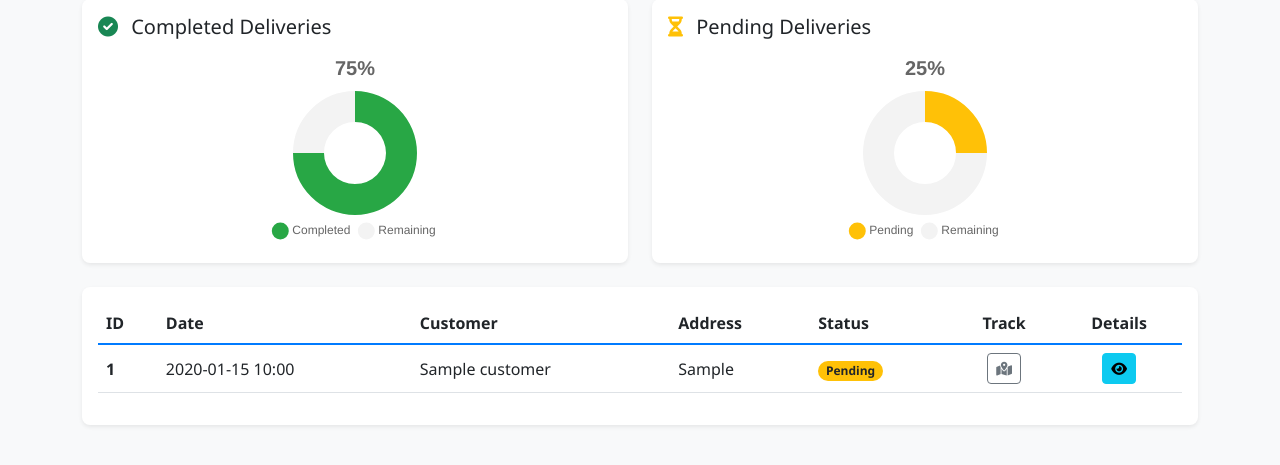
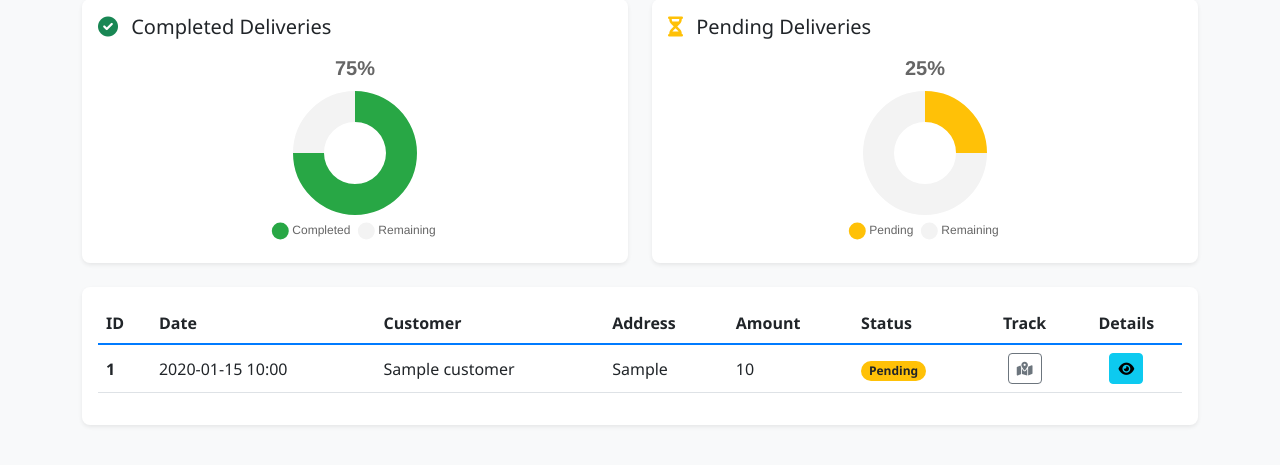
Before and after one commit to Godfred48/WaterTankRefill-App, a Django app: template templates/driver/delivery_delivery_list.html in a window 1280 px wide. Shown: the part 119-584 px from the top of the page. Run offline with Django 5.2, Linux system fonts and the light colour scheme; the template is opened without the code that fills it: most values are stand-ins (such as "Sample title", 1, 10 or a date in 2020).

Commit message:
added delivery list template update

```diff
--- a/templates/driver/delivery_delivery_list.html
+++ b/templates/driver/delivery_delivery_list.html
@@ -110,6 +110,7 @@ canvas {
                                 <th>Date</th>
                                 <th>Customer</th>
                                 <th>Address</th>
+                                <th>Amount</th>
                                 <th>Status</th>
                                 <th class="text-center">Track</th>
                                 <th class="text-center">Details</th>
@@ -122,6 +123,7 @@ canvas {
                                 <td>{{ delivery.delivery_date|date:"Y-m-d H:i" }}</td>
                                 <td>{{ delivery.order.customer.get_full_name }}</td>
                                 <td>{{ delivery.order.delivery_location }}</td>
+                                <td>{{ delivery.order.get_total_price }}</td>
                                 <td>
                                     <span class="badge rounded-pill
                                           {% if delivery.status == 'Pending' %}bg-warning text-dark{% elif delivery.status == 'In Progress' %}bg-info{% elif delivery.status == 'Delivered' %}bg-success{% elif delivery.status == 'Failed' %}bg-danger{% endif %}">
```
